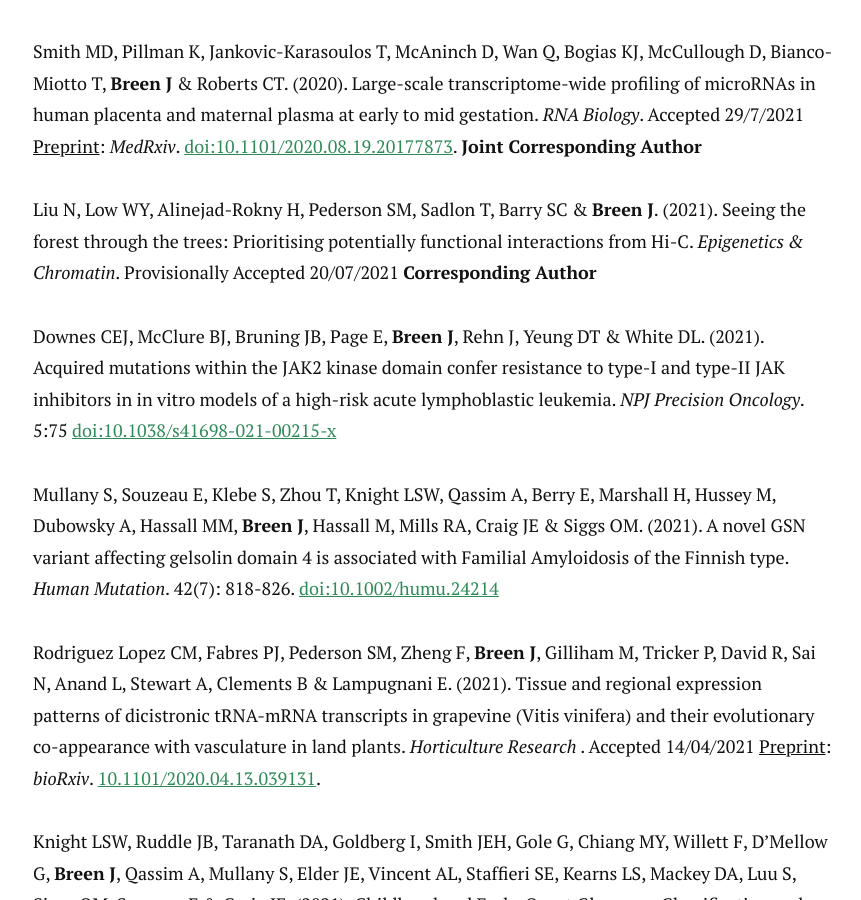
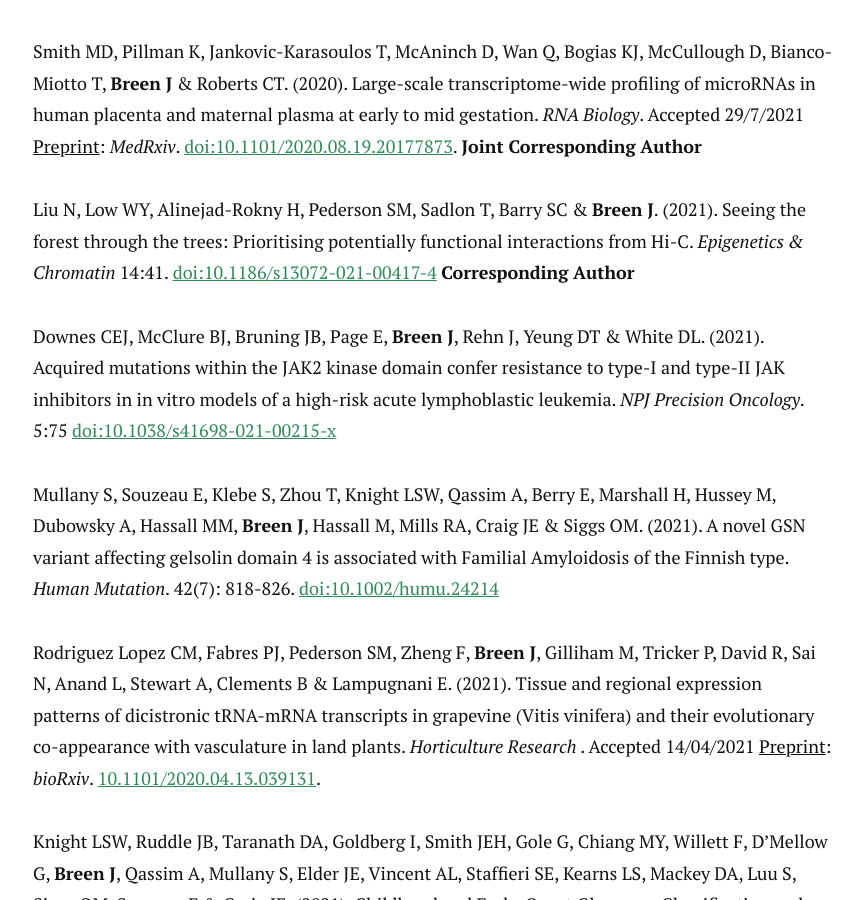
Before and after one commit to jimmybgammyknee/jimmybgammyknee.github.io, a Jekyll site: the page built from cv.md, in a window 1280 px wide and 900 px high, scrolled down 2046 px. Shown: the whole window, without its empty margins (207-1068 px from the left). Built offline with Jekyll 4.4.1, drawn with Linux system fonts in a browser that asks for light colours; nearby versions of some CDN libraries.

Commit message:
new ning paper update

```diff
--- a/cv.md
+++ b/cv.md
@@ -83,7 +83,7 @@ Skerrett-Byrne DA, Nixon B, Bromfield EG, **Breen J**, Trigg NA, Stanger SJ, Ber
 Smith MD, Pillman K, Jankovic-Karasoulos T, McAninch D, Wan Q, Bogias KJ, McCullough D, Bianco-Miotto T, **Breen J** & Roberts CT. (2020). Large-scale transcriptome-wide profiling of microRNAs in human placenta and maternal plasma at early to mid gestation. _RNA Biology_. Accepted 29/7/2021
 <ins> Preprint</ins>: *MedRxiv*. [doi:10.1101/2020.08.19.20177873](https://doi.org/10.1101/2020.08.19.20177873). **Joint Corresponding Author**
 
-Liu N, Low WY, Alinejad-Rokny H, Pederson SM, Sadlon T, Barry SC & **Breen J**. (2021). Seeing the forest through the trees: Prioritising potentially functional interactions from Hi-C. _Epigenetics & Chromatin_. Provisionally Accepted 20/07/2021 **Corresponding Author**
+Liu N, Low WY, Alinejad-Rokny H, Pederson SM, Sadlon T, Barry SC & **Breen J**. (2021). Seeing the forest through the trees: Prioritising potentially functional interactions from Hi-C. _Epigenetics & Chromatin_ 14:41. [doi:10.1186/s13072-021-00417-4](https://doi.org/10.1186/s13072-021-00417-4) **Corresponding Author**
 
 Downes CEJ, McClure BJ, Bruning JB, Page E, **Breen J**, Rehn J, Yeung DT & White DL. (2021). Acquired mutations within the JAK2 kinase domain confer resistance to type-I and type-II JAK inhibitors in in vitro models of a high-risk acute lymphoblastic leukemia. _NPJ Precision Oncology_. 5:75 [doi:10.1038/s41698-021-00215-x](https://doi.org/10.1038/s41698-021-00215-x)
 
```
